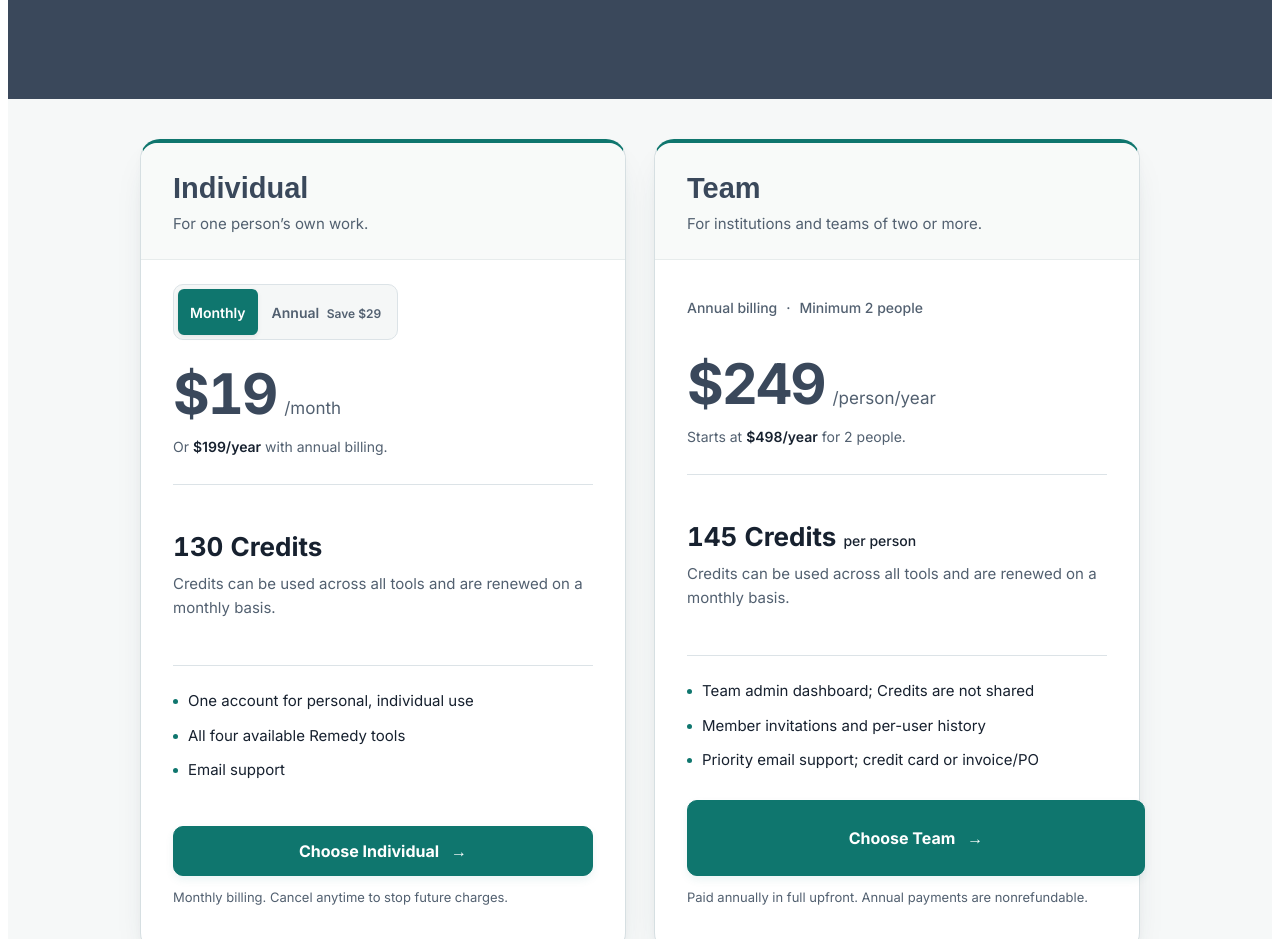
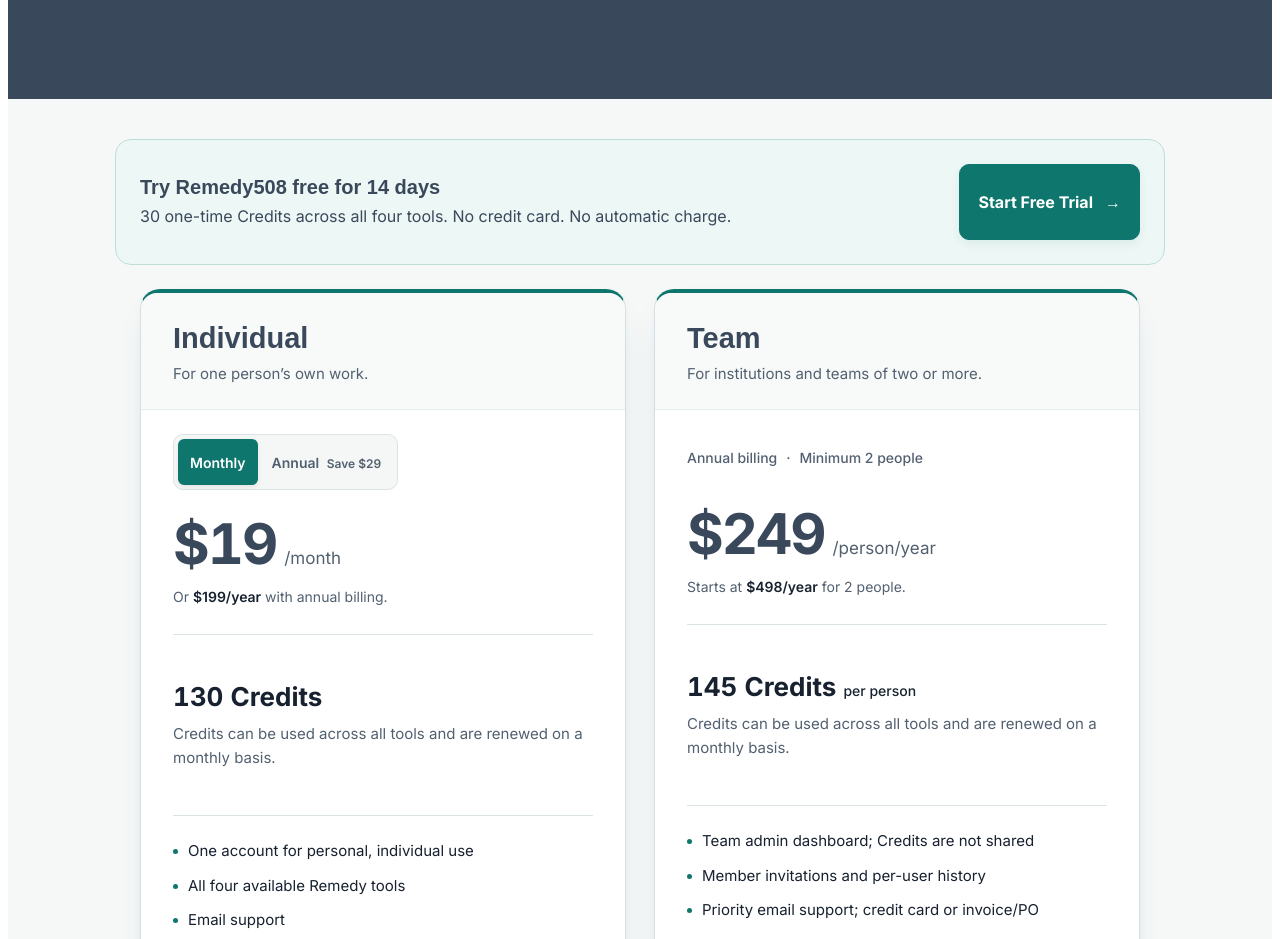
Before and after one commit to amandacarpenter/acm-site, a React (Vite) app in the folder client/: page /pricing in a window 1280 px wide. Shown: the part 1400-2339 px from the top of the page. Built offline with nearby package versions, Linux system fonts and the light colour scheme; no server answers; a web font is replaced by a local one.

Commit message:
Surface public trial on pricing and preserve final-credit result retrieval

```diff
--- a/client/src/components/PricingPlans.css
+++ b/client/src/components/PricingPlans.css
@@ -66,3 +66,34 @@
 }
 @media(max-width:359px){.pricing-hero{min-height:426px}}
 @media(prefers-reduced-motion:reduce){.pricing-design *{transition:none!important}}
+.pricing-trial-offer {
+  max-width: 1000px;
+  margin: 0 auto 24px;
+  padding: 24px;
+  display: flex;
+  align-items: center;
+  justify-content: space-between;
+  gap: 24px;
+  background: #edf7f5;
+  border: 1px solid #bfded8;
+  border-radius: 16px;
+}
+.pricing-trial-offer h2 {
+  margin: 0 0 6px;
+  color: #3a485b;
+  font-size: 1.25rem;
+}
+.pricing-trial-offer p {
+  margin: 0;
+  color: #3a485b;
+  font-size: 1rem;
+  line-height: 1.5;
+}
+.pricing-trial-offer .pricing-choose {
+  width: auto;
+  flex-shrink: 0;
+  margin: 0;
+}
+@media (max-width: 640px) {
+  .pricing-trial-offer { flex-direction: column; align-items: stretch; padding: 20px; gap: 16px; }
+}
--- a/client/src/components/PricingPlans.tsx
+++ b/client/src/components/PricingPlans.tsx
@@ -8,9 +8,10 @@
   setAnnual: (annual: boolean) => void;
   loading: boolean;
   onGetStarted: () => void;
+  trialOffer?: "start" | "active" | null;
 };
 
-export default function PricingPlans({ annual, setAnnual, loading, onGetStarted }: PricingPlansProps) {
+export default function PricingPlans({ annual, setAnnual, loading, onGetStarted, trialOffer }: PricingPlansProps) {
   return (
     <div className="pricing-design">
       <section className="pricing-hero" aria-labelledby="pricing-heading">
@@ -22,6 +23,15 @@
         </div>
       </section>
       <section className="pricing-plans-section" aria-label="Compare Individual and Team plans">
+        {trialOffer && <aside className="pricing-trial-offer" aria-labelledby="pricing-trial-title">
+          <div>
+            <h2 id="pricing-trial-title">{trialOffer === "active" ? "Your free trial is ready" : "Try Remedy508 free for 14 days"}</h2>
+            <p>30 one-time Credits across all four tools. No credit card. No automatic charge.</p>
+          </div>
+          <Link href="/free-trial" className="pricing-choose" data-testid="pricing-free-trial">
+            {trialOffer === "active" ? "View your trial" : "Start Free Trial"} <span aria-hidden="true">→</span>
+          </Link>
+        </aside>}
         <div className="pricing-plans">
           <article className="pricing-plan" aria-labelledby="individual-title">
             <div className="pricing-plan-intro">
--- a/client/src/pages/FreeTrialPage.tsx
+++ b/client/src/pages/FreeTrialPage.tsx
@@ -84,6 +84,7 @@
             </> : <>
               <p className="mb-5" role="status">{data?.message}</p>
               <Link href={ended ? "/pricing" : "/dashboard"} className={button}>{ended ? "Explore paid plans" : "Go to your dashboard"}</Link>
+              {ended && <Link href="/tools/document" className="block mt-4 text-sm underline text-[#0f766e]">Retrieve an available document result</Link>}
             </>}
             {error && <p role="alert" className="text-red-800 text-sm mt-4">{error}</p>}
             <p className="text-xs leading-relaxed text-[#566373] mt-6">One trial per eligible account and verified email. Existing paid, complimentary, team, and previous-trial accounts are excluded. No monthly refill or Credit rollover. No purchase required.</p>
--- a/client/src/pages/PricingPage.tsx
+++ b/client/src/pages/PricingPage.tsx
@@ -6,6 +6,7 @@
 import { useState } from "react";
 import { useAuth } from "@clerk/clerk-react";
 import { useDocumentTitle } from "@/hooks/use-document-title";
+import { useFreeTrial } from "@/hooks/use-free-trial";
 
 const PRICE_MONTHLY = "price_1U0nJxAaDElV6hZxPUcTnm6i"; // $19/mo
 const PRICE_ANNUAL  = "price_1U0nK2AaDElV6hZxv9vmPBz4"; // $199/yr
@@ -15,6 +16,9 @@
   const [annual, setAnnual] = useState(false);
   const [loading, setLoading] = useState(false);
   const { isSignedIn, userId } = useAuth();
+  const trial = useFreeTrial();
+  const trialOffer = !isSignedIn || trial.data?.state === "eligible" || trial.data?.state === "verification_required"
+    ? "start" : trial.data?.state === "active" ? "active" : null;
   const [, navigate] = useLocation();
 
   async function handleGetStarted() {
@@ -48,7 +52,7 @@
       <SiteHeader />
       <main>
 
-      <PricingPlans annual={annual} setAnnual={setAnnual} loading={loading} onGetStarted={handleGetStarted} />
+      <PricingPlans annual={annual} setAnnual={setAnnual} loading={loading} onGetStarted={handleGetStarted} trialOffer={trialOffer} />
 
       {/* FAQ */}
       <section className="py-16 sm:py-20 bg-white border-t" aria-labelledby="faq-heading">
--- a/client/src/pages/ToolsPage.tsx
+++ b/client/src/pages/ToolsPage.tsx
@@ -1145,7 +1145,10 @@
   const isAdmin = user?.primaryEmailAddress?.emailAddress === "amandathecarpenter@gmail.com";
   if (!subscribed && !isAdmin) {
     if (trial.isError) return <div className="min-h-screen bg-gray-50"><SiteHeader /><main className="max-w-2xl mx-auto p-8"><h1 className="text-2xl font-bold">We couldn't check your trial</h1><p role="alert" className="my-4">{trial.error.message}</p><button onClick={()=>trial.refetch()} className="underline text-[#0f766e]">Try again</button></main></div>;
-    if (trial.data?.state !== "active") {
+    // Keep results and retrieval controls mounted when the last Credits are
+    // reserved or the clock expires. The server rejects every NEW processing
+    // request; an accepted job and its downloads must not disappear on refocus.
+    if (!["active", "expired", "exhausted"].includes(trial.data?.state || "")) {
       navigate("/free-trial");
       return null;
     }
@@ -1157,6 +1160,12 @@
 
       <main id="main-content">
       <div className="max-w-3xl mx-auto px-4 sm:px-6 py-8 space-y-6">
+        {!subscribed && !isAdmin && (trial.data?.state === "expired" || trial.data?.state === "exhausted") && (
+          <div role="status" className="rounded-xl border border-teal-200 bg-teal-50 p-4 text-[#115e59]" data-testid="trial-processing-paused">
+            <p className="font-semibold">{trial.data.state === "expired" ? "Your 14-day trial has ended" : "Your trial Credits are used up"}</p>
+            <p className="text-sm mt-1">New processing is paused. You can still retrieve an available result from an accepted job. <Link href="/pricing" className="underline font-semibold">Choose a paid plan to continue.</Link></p>
+          </div>
+        )}
         {/* Breadcrumb */}
         <div className="flex items-center gap-2 text-sm">
           <Link href="/">
```
Also changed, not shown: script/TRIAL-LAUNCH-QA.md (+17 -0 lines), script/docs-qa/integration.ts (+23 -0 lines), 1 other file (tests, documents, lock files or other folders).
